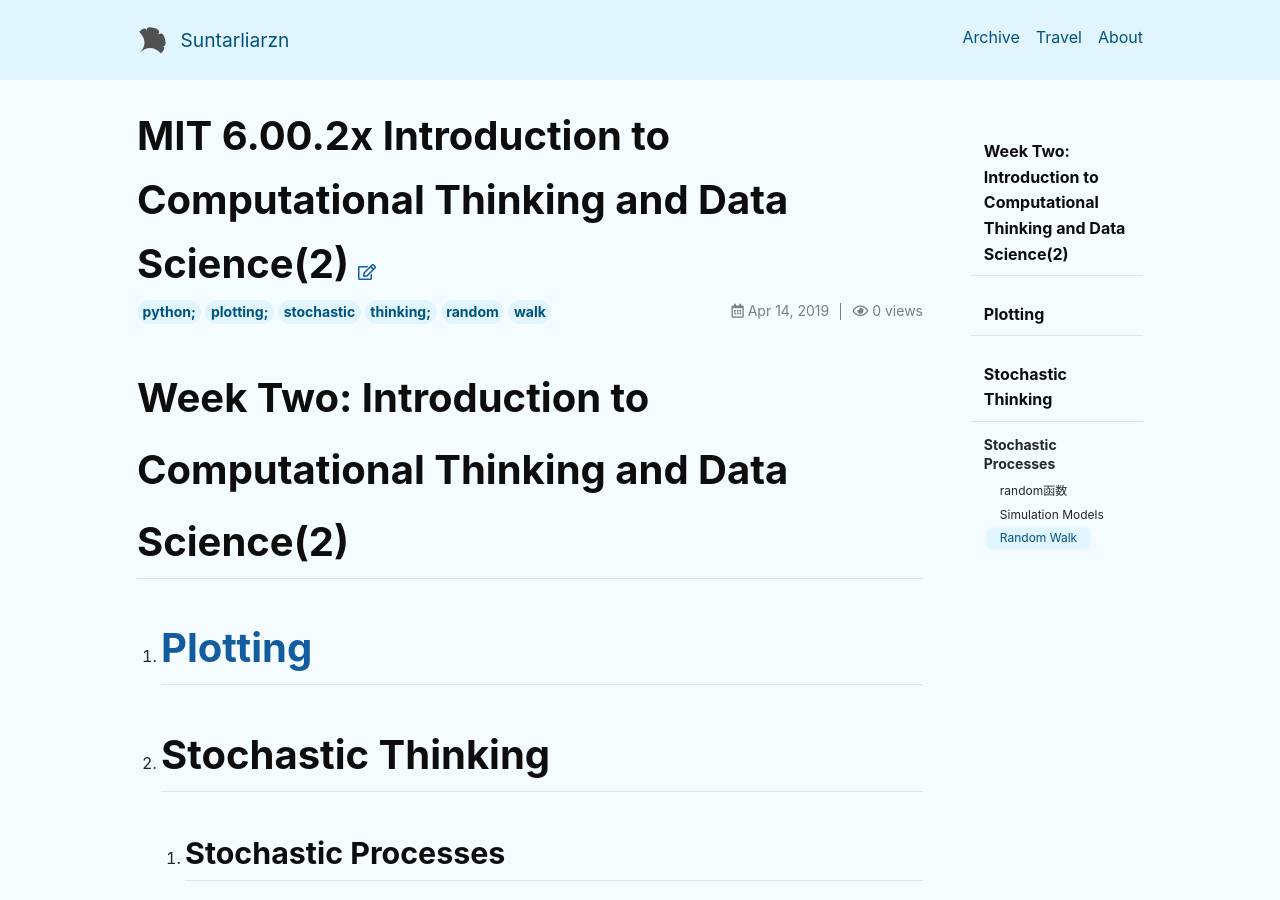
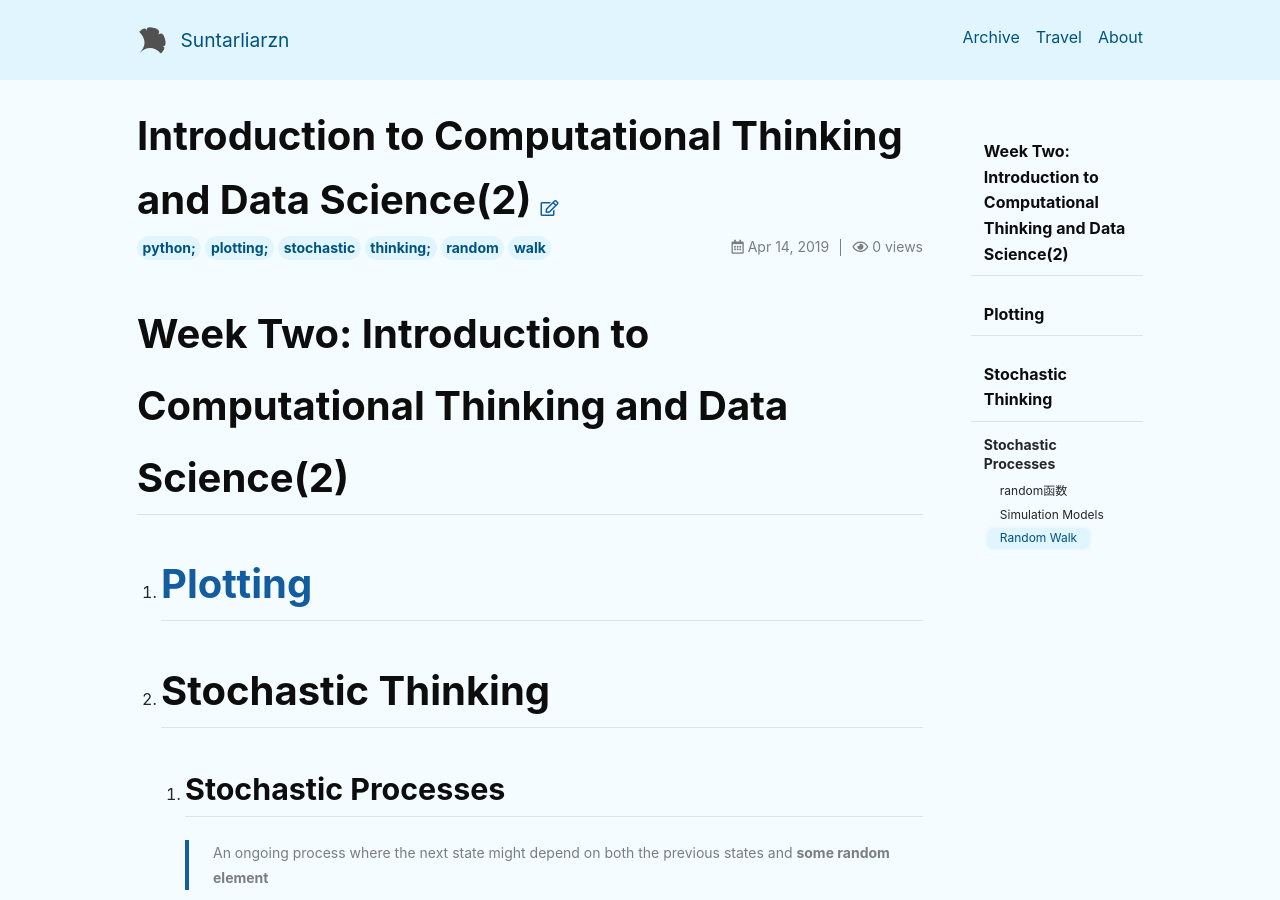
Before and after one commit to suntarliarzn/suntarliarzn.github.io, a Jekyll site: the page built from _posts/2019-04-14-Introduction to Computational Thinking and Data Science (2).md, in a window 1280 px wide and 900 px high. Built offline with Jekyll 4.4.1, drawn with Linux system fonts in a browser that asks for light colours; nearby versions of some CDN libraries; comment, search, counter and statistics services are not loaded.

Commit message:
6.00.2x #3

```diff
--- a/_posts/2019-04-14-Introduction to Computational Thinking and Data Science (2).md
+++ b/_posts/2019-04-14-Introduction to Computational Thinking and Data Science (2).md
@@ -1,6 +1,6 @@
 ---
 
-title: MIT 6.00.2x Introduction to Computational Thinking and Data Science(2)
+title: Introduction to Computational Thinking and Data Science(2)
 
 key: B20190414
 
@@ -11,7 +11,7 @@ layout: article
 
 # Week Two: Introduction to Computational Thinking and Data Science(2)
 
-*<!--more-->*
+<!--more-->
 
 1. # [Plotting](<https://suntarliarzn.github.io/2019/03/14/Introduction-to-computer-science-and-programming-using-Python(7).html>)
 
```
